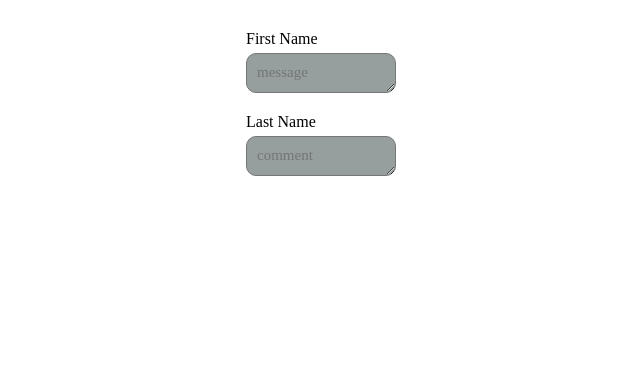
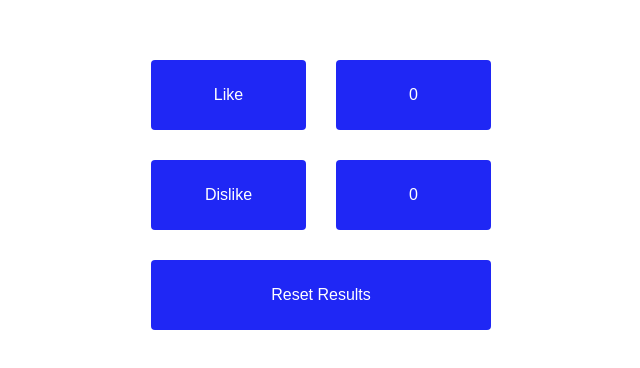
Before and after one commit to SchneiderIrene/React, a React (Create React App) app: page / in a window 1280 px wide. Shown: the top 368 px of the page, without its empty margins (319-959 px from the left). Built offline with nearby package versions, Linux system fonts and the light colour scheme.

Commit message:
Homework04

```diff
--- a/src/App.css
+++ b/src/App.css
@@ -2,4 +2,5 @@
  display: flex;
  flex-direction: column;
  flex: 1;
+
 }
--- a/src/App.jsx
+++ b/src/App.jsx
@@ -1,13 +1,13 @@
 
 import './App.css';
-import Consultation03 from './consultations/Consultation03/Consultation03';
+import Homework04 from './homeworks/Homework04/Homework04';
 
 
 function App() {
   return (
     <div className="App">
       <div>
-        <Consultation03/>
+        <Homework04/>
       </div>
     </div>
   );
--- a/src/components/Button/styles.css
+++ b/src/components/Button/styles.css
@@ -10,3 +10,6 @@
     font-size: 16px;
     cursor: pointer;
   }
+  .button-component:hover {
+    background-color: #050bc8;
+  }
--- /dev/null
+++ b/src/components/Feedback/Feedback.jsx
@@ -0,0 +1,45 @@
+import './styles.css';
+import Button from '../Button/Button';
+import { useState } from "react";
+
+function Feedback() {
+
+    const [countLike, setCountLike] = useState(0);
+    const [countDislike, setCountDislike] = useState(0);
+
+    const onPlusLike = ()=> {
+        setCountLike((p) => p + 1);
+    }
+
+    const onPlusDislike = ()=> {
+        setCountDislike((p) => p + 1);
+    }
+
+    const onResetResult = ()=>{
+        setCountLike(0);
+        setCountDislike(0);
+    }
+
+  return (
+    <div className="component-container">
+      <div className="button">
+        <Button name='Like' onButtonClick={onPlusLike}/>
+        <Button  name={countLike}/>
+
+      </div>
+
+      <div className="button">
+      <Button name='Dislike'onButtonClick={onPlusDislike}/>
+      <Button name={countDislike}/>
+
+      </div>
+
+      <div className="button">
+      <Button name='Reset Results' onButtonClick={onResetResult}/>
+
+      </div>
+    </div>
+  );
+}
+
+export default Feedback;
--- /dev/null
+++ b/src/components/Feedback/styles.css
@@ -0,0 +1,12 @@
+.component-container {
+    display: flex;
+    flex-direction: column;
+    gap: 30px;
+    padding: 30px;
+    width: 400px;
+}
+
+.button {
+    display: flex;
+    gap: 30px;
+}
--- /dev/null
+++ b/src/homeworks/Homework04/Homework04.jsx
@@ -0,0 +1,14 @@
+import Feedback from '../../components/Feedback/Feedback';
+import './styles.css'
+
+
+function Homework04(){
+    return(
+        <div className='homework-container'>
+            <Feedback/>
+        </div>
+
+    )
+}
+
+export default Homework04;
--- /dev/null
+++ b/src/homeworks/Homework04/styles.css
@@ -0,0 +1,7 @@
+.homework-container {
+display: flex;
+flex-direction: column;
+align-items: center;
+justify-content: center;
+padding: 30px;
+}
```
Also changed, not shown: src/lessons/Lesson02/Lessons02.jsx (renamed from src/lessons/Lessons02/Lessons02.jsx), src/lessons/Lesson02/styles.css (renamed from src/lessons/Lessons02/styles.css).
